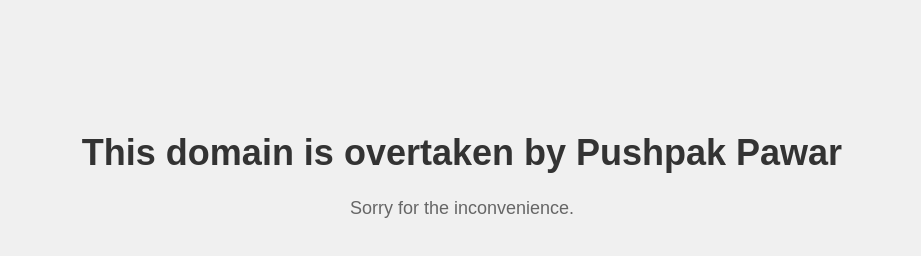
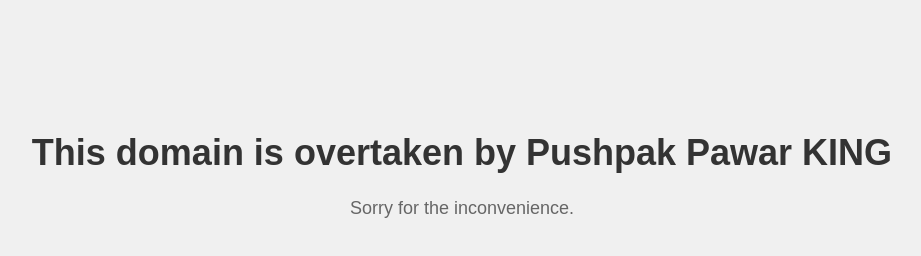
Before and after one commit to pushpak-11/netlify-test.redoxengine.com, a plain HTML site: page index.html in a window 1280 px wide. Shown: the whole page, without its empty margins (178-1099 px from the left). Drawn offline with Linux system fonts and the light colour scheme.

Commit message:
Update index.html
king

```diff
--- a/index.html
+++ b/index.html
@@ -24,7 +24,7 @@
     </style>
 </head>
 <body>
-    <h1>This domain is overtaken by Pushpak Pawar</h1>
+    <h1>This domain is overtaken by Pushpak Pawar KING </h1>
     <p>Sorry for the inconvenience.</p>
 </body>
 </html>
```
